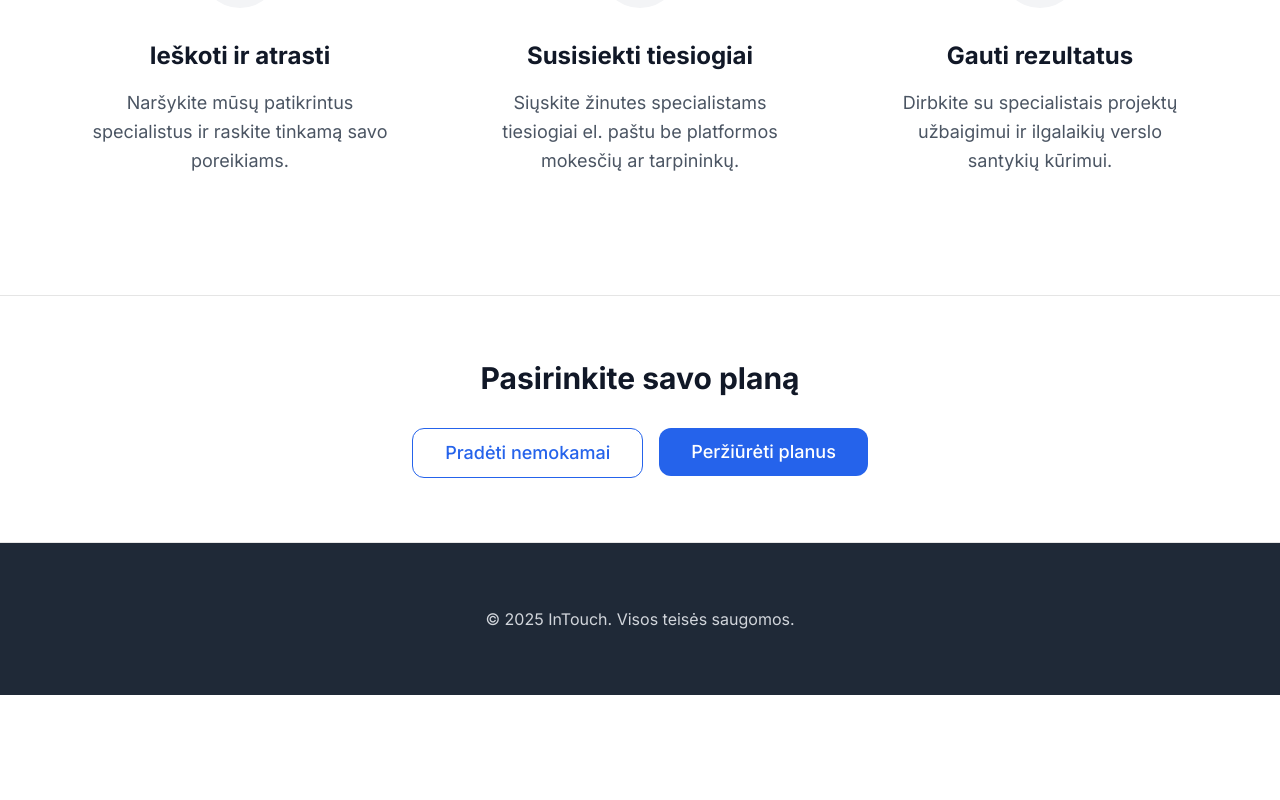
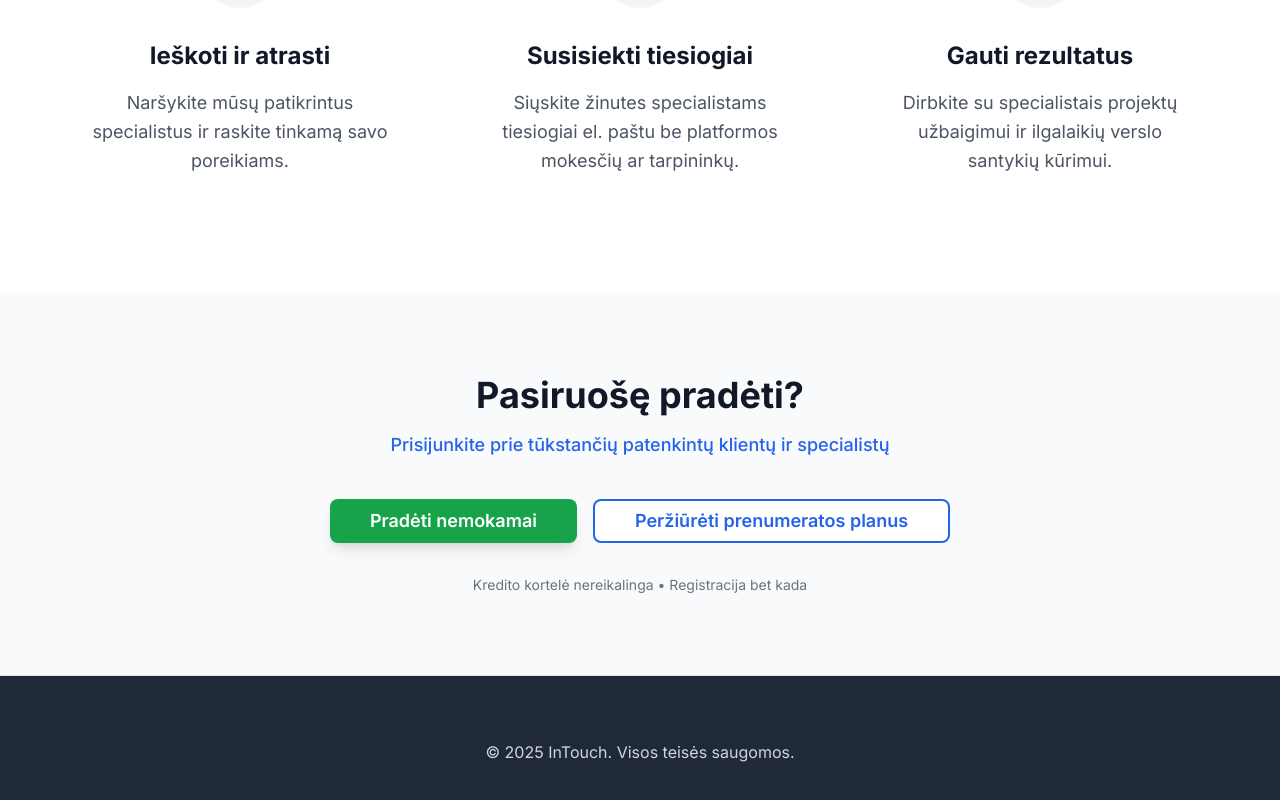
Before and after one commit to JusteliZz/v0-specialist-finder-website, a Next.js app: page / in a window 1280 px wide. Shown: the part 1005-1805 px from the top of the page. Before the commit the page ends 1700 px from the top, so only its background shows below. Built offline with nearby package versions, Linux system fonts and the light colour scheme.

Commit message:
Improve subscription section design based on image

```diff
--- a/app/page.tsx
+++ b/app/page.tsx
@@ -124,17 +124,21 @@ export default function HomePage() {
       </main>
 
       {/* Simple Subscription Buttons */}
-      <section className="py-16 px-4 sm:px-6 lg:px-8 bg-white border-t">
+      <section className="py-20 px-4 sm:px-6 lg:px-8 bg-gray-50">
         <div className="max-w-4xl mx-auto text-center">
-          <h2 className="text-3xl font-bold text-gray-900 mb-8">
-            {language === "lt" ? "Pasirinkite savo planą" : "Choose Your Plan"}
+          <h2 className="text-4xl font-bold text-gray-900 mb-4">
+            {language === "lt" ? "Pasiruošę pradėti?" : "Ready to get started?"}
           </h2>
-          <div className="flex flex-col sm:flex-row gap-4 justify-center">
+          <p className="text-lg text-blue-600 mb-10 font-medium">
+            {language === "lt"
+              ? "Prisijunkite prie tūkstančių patenkintų klientų ir specialistų"
+              : "Join thousands of satisfied customers and specialists"}
+          </p>
+          <div className="flex flex-col sm:flex-row gap-4 justify-center mb-8">
             <Link href="/signup">
               <Button
                 size="lg"
-                variant="outline"
-                className="text-blue-600 border-blue-600 hover:bg-blue-50 text-lg px-8 py-6 rounded-xl"
+                className="bg-green-600 hover:bg-green-700 text-white text-lg px-10 py-4 rounded-lg font-semibold shadow-lg hover:shadow-xl transition-all duration-200"
               >
                 {language === "lt" ? "Pradėti nemokamai" : "Start Free"}
               </Button>
@@ -142,12 +146,18 @@ export default function HomePage() {
             <Link href="/dashboard/subscription">
               <Button
                 size="lg"
-                className="bg-blue-600 hover:bg-blue-700 text-white text-lg px-8 py-6 rounded-xl"
+                variant="outline"
+                className="text-blue-600 border-2 border-blue-600 hover:bg-blue-50 text-lg px-10 py-4 rounded-lg font-semibold transition-all duration-200"
               >
-                {language === "lt" ? "Peržiūrėti planus" : "View Plans"}
+                {language === "lt" ? "Peržiūrėti prenumeratos planus" : "View subscription plans"}
               </Button>
             </Link>
           </div>
+          <p className="text-sm text-gray-500">
+            {language === "lt"
+              ? "Kredito kortelė nereikalinga • Registracija bet kada"
+              : "No credit card required • Register anytime"}
+          </p>
         </div>
       </section>
 
```
